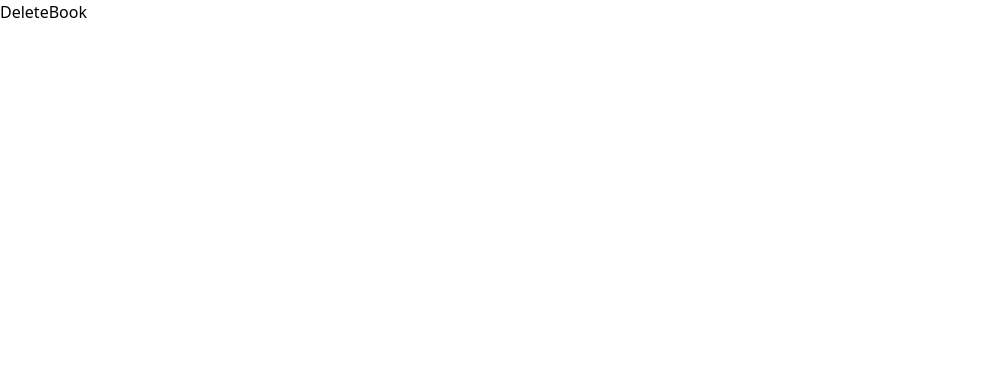
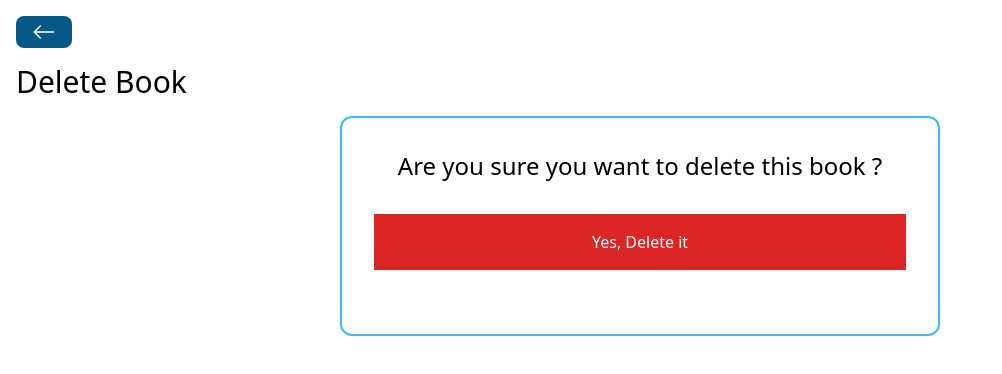
Before and after one commit to Molina-Q/BookStore-MERN-stack, a React (Vite) app in the folder frontend/: page /books/delete/1 in a window 1280 px wide. Shown: the top 374 px of the page, without its empty margins (0-1002 px from the left). Built offline with nearby package versions, Linux system fonts and the light colour scheme.

Commit message:
Added DeleteBook

```diff
--- a/frontend/src/pages/DeleteBook.jsx
+++ b/frontend/src/pages/DeleteBook.jsx
@@ -1,8 +1,44 @@
-import React from 'react'
+import React, { useState } from 'react';
+import BackButton from '../components/BackButton';
+import Spinner from '../components/Spinner';
+import axios from 'axios';
+import { useNavigate, useNavigation, useParams } from 'react-router-dom';
 
 const DeleteBook = () => {
+  const [loading, setLoading] = useState(false)
+  const navigate = useNavigate();
+  const { id } = useParams();
+  const handleDeleteBook = () => {
+    setLoading(true);
+    axios
+      .delete(`http://localhost:5555/books/${id}`)
+      .then(() => {
+        setLoading(false);
+        navigate('/');
+      })
+      .catch((error) => {
+        setLoading(false);
+        alert('An error happened check the console');
+        console.log(error);
+      })
+  }
+
   return (
-    <div>DeleteBook</div>
+    <div className='p-4'>
+      <BackButton />
+      <h1 className='text-3xl my-4'>Delete Book</h1>
+      {loading ? <Spinner /> : ''}
+      <div className='flex flex-col items-center border-2 border-sky-400 rounded-xl w-[600px] p-8 mx-auto'>
+        <h3 className='text-2xl'>Are you sure you want to delete this book ?</h3>
+
+        <button
+          className='p-4 bg-red-600 text-white m-8 w-full'
+          onClick={handleDeleteBook}
+        >
+          Yes, Delete it
+        </button>
+      </div>
+    </div>
   )
 }
 
```
